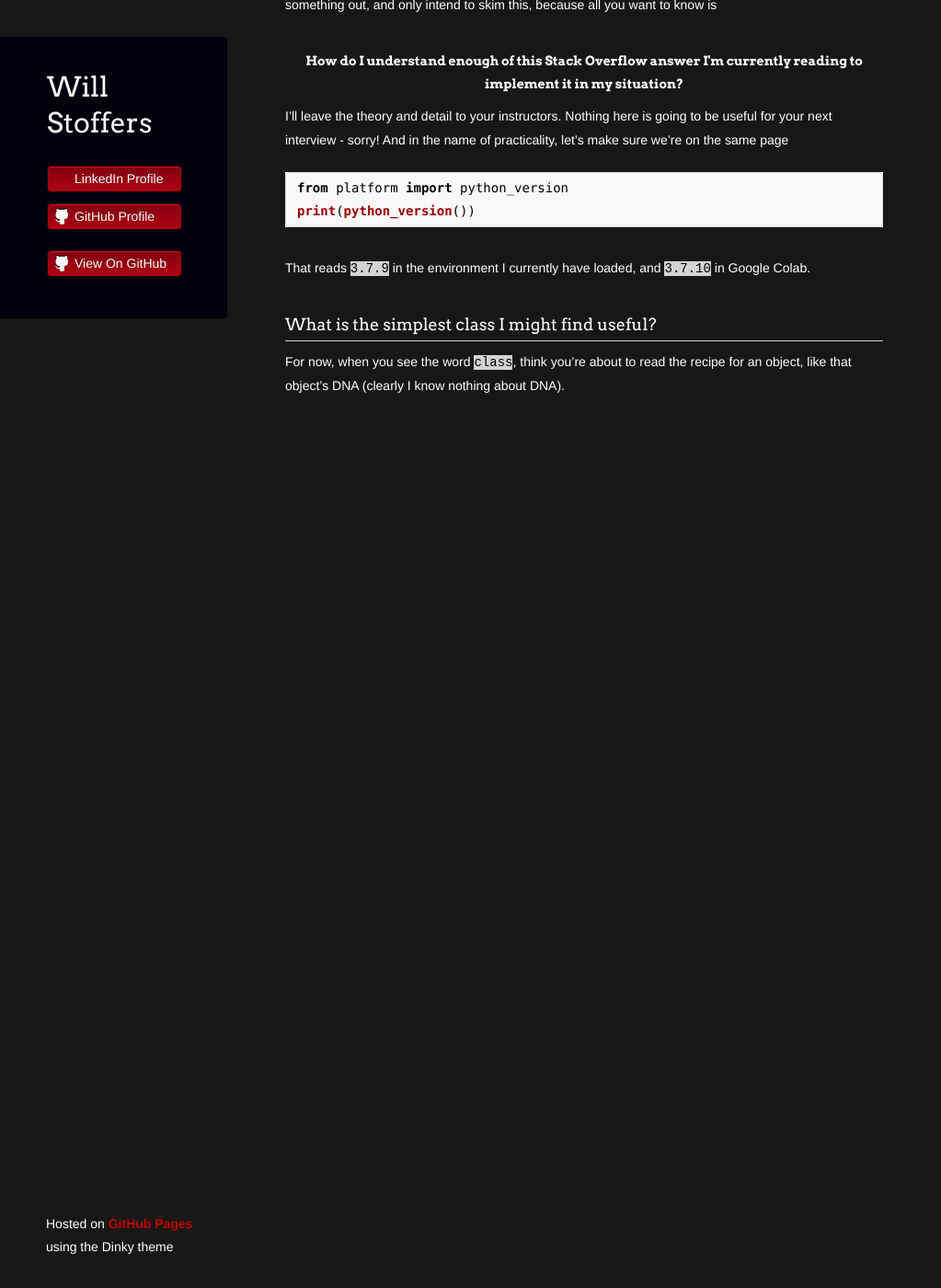
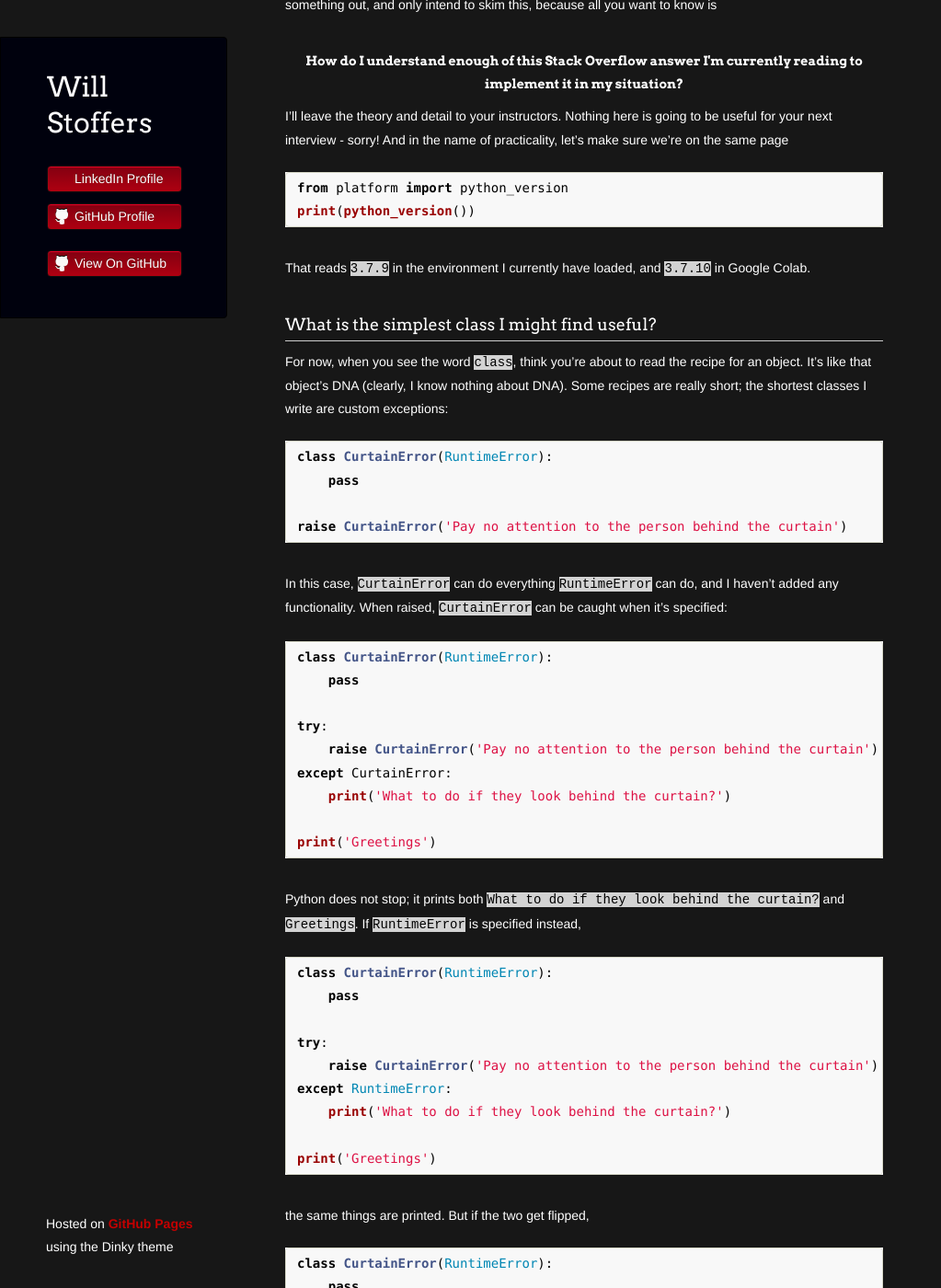
Before and after one commit to wstoffers/wstoffers.github.io, a Jekyll site: the page built from wickedoop/index.md, in a window 1280 px wide and 1400 px high, scrolled down 270 px. Shown: the whole window at 92% size, without its empty margins (0-1023 px from the left). Built offline with Jekyll 4.4.1, drawn with Linux system fonts in a browser that asks for light colours; our own code applies the rules of GitHub Pages for plain Markdown files; a script that is not in the unit is left out; the repository's description, which GitHub fills in, is left out; some of the changed text lies outside the part shown.

Commit message:
Adding exceptions as simple classes

````diff
--- a/wickedoop/index.md
+++ b/wickedoop/index.md
@@ -20,4 +20,55 @@ That reads <c-s>3.7.9</c-s> in the environment I currently have loaded, and <c-s
 
 ### What is the simplest class I might find useful?
 
-For now, when you see the word <c-s>class</c-s>, think you're about to read the recipe for an object, like that object's DNA (clearly I know nothing about DNA).
+For now, when you see the word <c-s>class</c-s>, think you're about to read the recipe for an object. It's like that object's DNA (clearly, I know nothing about DNA). Some recipes are really short; the shortest classes I write are custom exceptions:
+
+```python
+class CurtainError(RuntimeError):
+    pass
+
+raise CurtainError('Pay no attention to the person behind the curtain')
+```
+
+In this case, <c-s>CurtainError</c-s> can do everything <c-s>RuntimeError</c-s> can do, and I haven't added any functionality. When raised, <c-s>CurtainError</c-s> can be caught when it's specified:
+
+```python
+class CurtainError(RuntimeError):
+    pass
+
+try:
+    raise CurtainError('Pay no attention to the person behind the curtain')
+except CurtainError:
+    print('What to do if they look behind the curtain?')
+
+print('Greetings')
+```
+
+Python does not stop; it prints both <c-s>What to do if they look behind the curtain?</c-s> and <c-s>Greetings</c-s>. If <c-s>RuntimeError</c-s> is specified instead,
+
+```python
+class CurtainError(RuntimeError):
+    pass
+
+try:
+    raise CurtainError('Pay no attention to the person behind the curtain')
+except RuntimeError:
+    print('What to do if they look behind the curtain?')
+
+print('Greetings')
+```
+
+the same things are printed. But if the two get flipped,
+
+```python
+class CurtainError(RuntimeError):
+    pass
+
+try:
+    raise RuntimeError('Pay no attention to the person behind the curtain')
+except CurtainError:
+    print('What to do if they look behind the curtain?')
+
+print('Greetings')
+```
+
+Python stops/<c-s>RuntimeError</c-s> is not caught because <c-s>CurtainError</c-s> is a type of <c-s>RuntimeError</c-s>, but <c-s>RuntimeError</c-s> is not a type of <c-s>CurtainError</c-s>.
````
